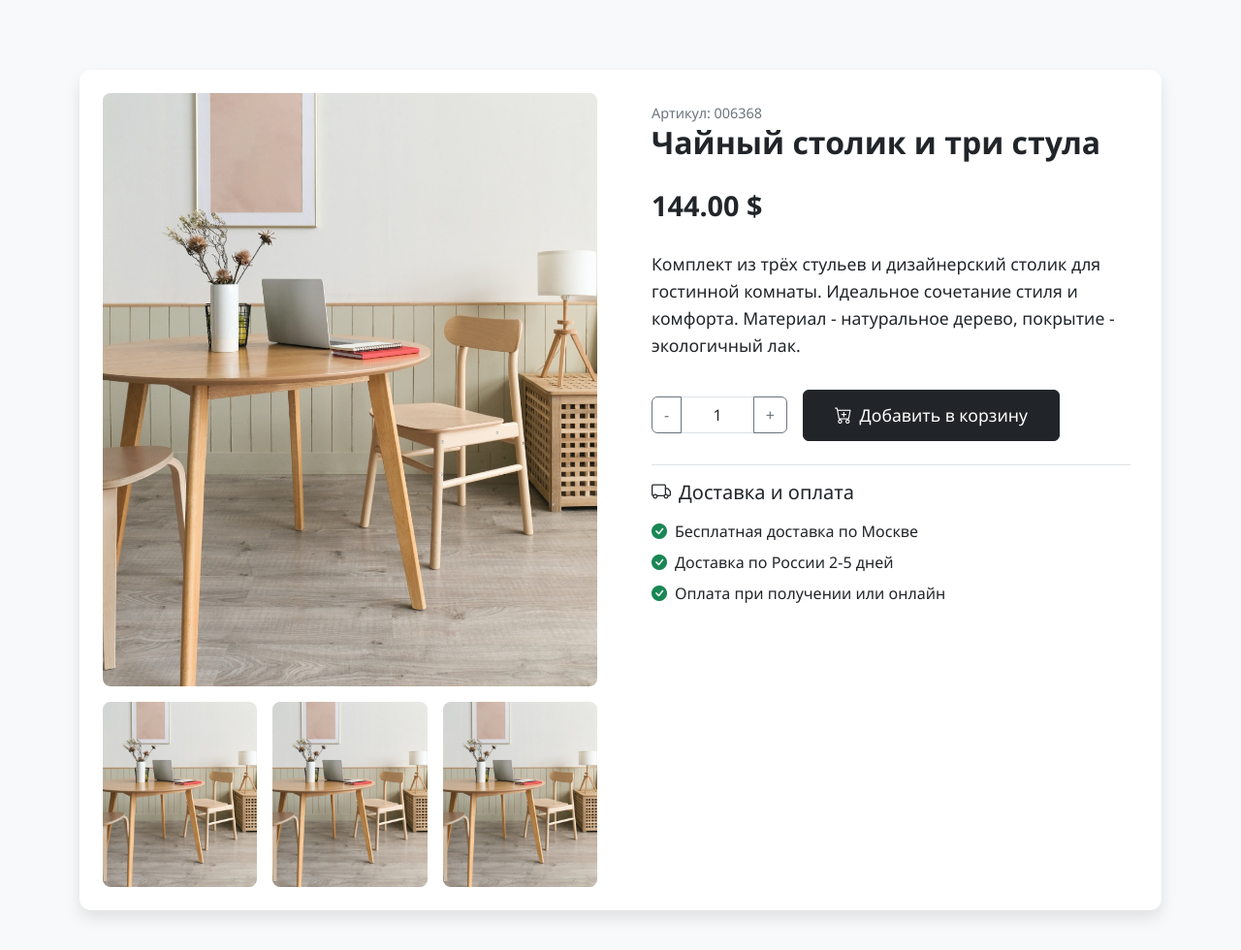
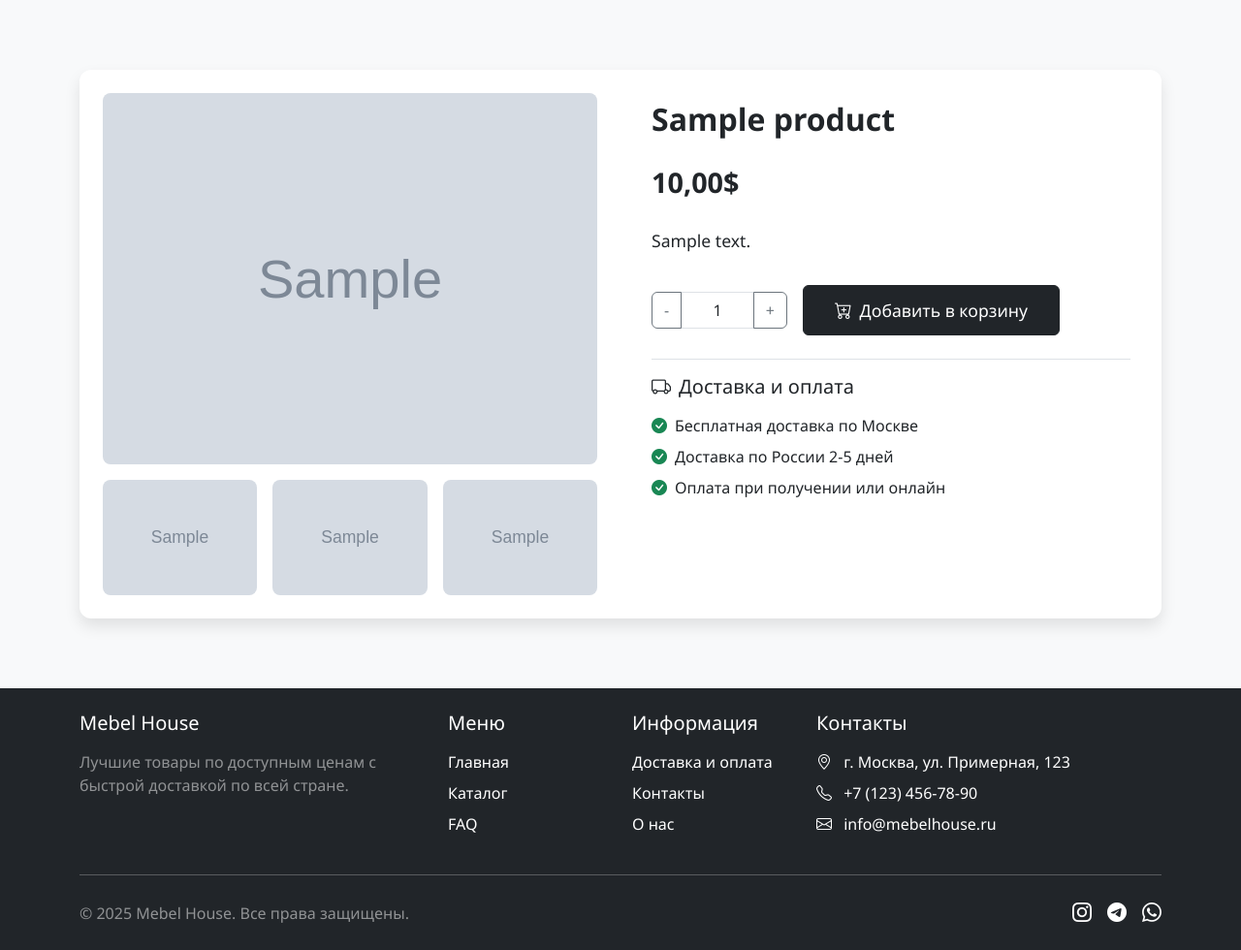
Before and after one commit to raiserror/mebel_house_full_5825, a Django app: template goods/templates/goods/product.html in a window 1280 px wide. Shown: the part 56-1036 px from the top of the page at 97% size. Run offline with Django 5.2, Linux system fonts and the light colour scheme; tables that the repository leaves empty hold one stand-in row (values such as "Sample post"); the template is opened without the code that fills it: values that come from a table or form of the project are taken from there, most other values are stand-ins (such as "Sample title", 1, 10 or a date in 2020); grey boxes marked "Sample" are stand-in pictures; parts of the project's set-up code (start-up, migrations or seed data) failed here and were passed over.

Commit message:
Category new slug url, goods not found

```diff
--- a/goods/templates/goods/product.html
+++ b/goods/templates/goods/product.html
@@ -17,25 +17,25 @@
                             <div class="product-gallery p-4">
                                 <div class="row g-3">
                                     <div class="col-12">
-                                        <img src="../deps/images/goods/set of tea table and two chairs.jpg"
+                                        <img src="{{ product.image.url }}"
                                             class="img-fluid rounded-3 w-100 thumbnail"
                                             data-bs-toggle="modal"
                                             data-bs-target="#imageModal">
                                     </div>
                                     <div class="col-4">
-                                        <img src="../deps/images/goods/set of tea table and two chairs.jpg"
+                                        <img src="{{ product.image.url }}"
                                             class="img-fluid rounded-3 thumbnail"
                                             data-bs-toggle="modal"
                                             data-bs-target="#imageModal2">
                                     </div>
                                     <div class="col-4">
-                                        <img src="../deps/images/goods/set of tea table and two chairs.jpg"
+                                        <img src="{{ product.image.url }}"
                                             class="img-fluid rounded-3 thumbnail"
                                             data-bs-toggle="modal"
                                             data-bs-target="#imageModal3">
                                     </div>
                                     <div class="col-4">
-                                        <img src="../deps/images/goods/set of tea table and two chairs.jpg"
+                                        <img src="{{ product.image.url }}"
                                             class="img-fluid rounded-3 thumbnail"
                                             data-bs-toggle="modal"
                                             data-bs-target="#imageModal4">
@@ -47,13 +47,10 @@
                         <!-- Product Info -->
                         <div class="col-lg-6">
                             <div class="product-info">
-                                <span class="product-id">Артикул: 006368</span>
-                                <h1 class="product-title">Чайный столик и три стула</h1>
-                                <div class="product-price">144.00 $</div>
+                                <h1 class="product-title">{{ product.name }} </h1>
+                                <div class="product-price">{{ product.sell_price }}$</div>
                                 <p class="product-description">
-                                    Комплект из трёх стульев и дизайнерский столик для гостинной комнаты.
-                                    Идеальное сочетание стиля и комфорта. Материал - натуральное дерево,
-                                    покрытие - экологичный лак.
+                                    {{ product.description }}
                                 </p>
 
                                 <div class="d-flex align-items-center mb-4">
--- a/goods/urls.py
+++ b/goods/urls.py
@@ -5,6 +5,6 @@
 app_name = 'goods'
 
 urlpatterns = [
-    path('', views.catalog, name='index'),
-    path('product/', views.product, name='product'),
+    path('<slug:category_slug>/', views.catalog, name='index'),
+    path('product/<slug:product_slug>/', views.product, name='product'),
 ]
--- a/main/templates/main/index.html
+++ b/main/templates/main/index.html
@@ -32,7 +32,7 @@
                     </button>
                     <ul class="dropdown-menu dropdown-menu-dark">
                         {% for category in categories %}
-                            <li><a class="dropdown-item" href="{% url "catalog:index" %}"><i class="bi bi-collection me-2"></i>{{category.name}}</a></li>
+                            <li><a class="dropdown-item" href="{% url "catalog:index" category.slug %}"><i class="bi bi-collection me-2"></i>{{category.name}}</a></li>
                         {% endfor %}
                     </ul>
                 </div>
```
Also changed, not shown: goods/templates/goods/catalog.html (+18 -4 lines), goods/views.py (+19 -4 lines), static/deps/images/cute_ghost.png (added).
